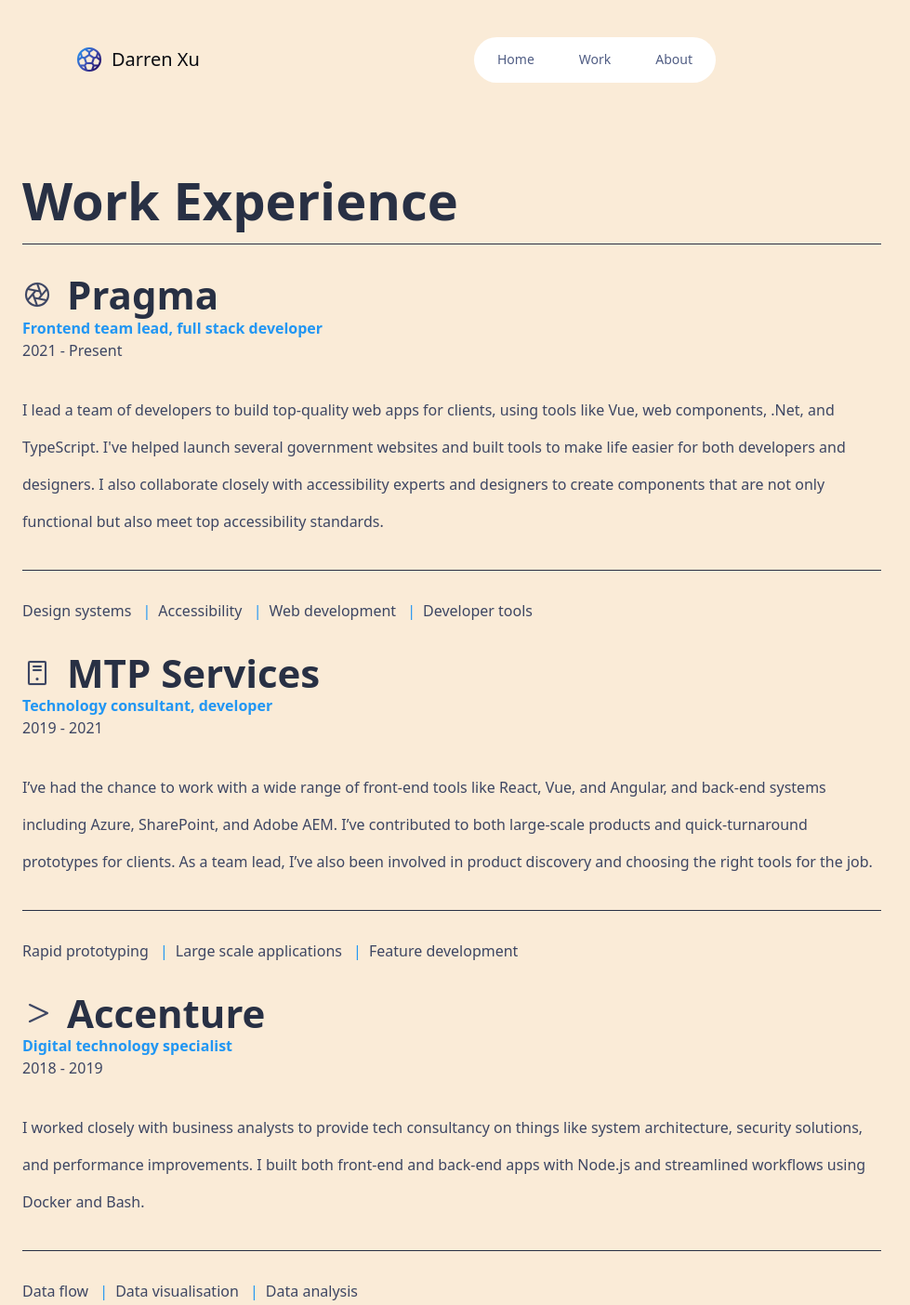
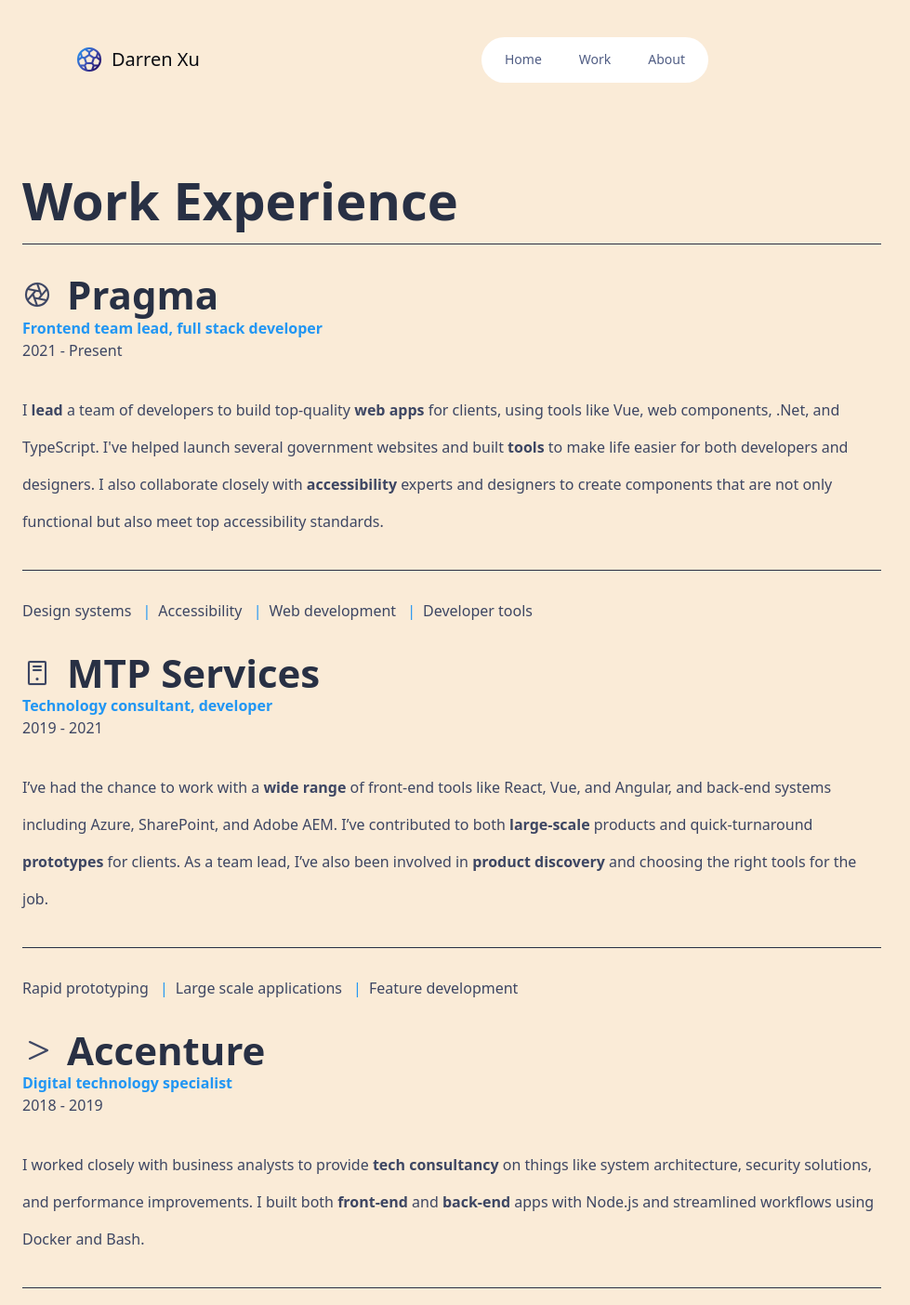
Before and after one commit to DarrenXu94/motion-portfolio, an Astro site: page /work in a window 1280 px wide. Shown: the top 1404 px of the page at 93% size, without its empty margins (0-979 px from the left). Built offline with nearby package versions, Linux system fonts and the light colour scheme; Astro itself is replaced by a stand-in of ours.

Commit message:
word emphasis

```diff
--- a/src/components/nav.astro
+++ b/src/components/nav.astro
@@ -175,11 +175,11 @@
     margin: 0;
     display: flex;
     flex-direction: column;
-    gap: 1rem;
+    gap: 0.5rem;
     font-size: var(--text-md);
     line-height: 1.2;
     list-style: none;
-    padding: 2rem;
+    padding: 1rem 2rem;
     background-color: var(--gray-999);
     /* border-bottom: 1px solid var(--gray-800); */
   }
@@ -188,6 +188,8 @@
     display: inline-block;
     color: var(--gray-300);
     text-decoration: none;
+    width: 100%;
+    padding: 0.5rem 0;
   }
 
   .link.active {
--- a/src/pages/about.astro
+++ b/src/pages/about.astro
@@ -16,10 +16,11 @@
       <h2 class="section-title">Background</h2>
       <div class="content">
         <p>
-          My name is Darren. I am a full stack developer with a passion for UI
-          development and design. I enjoy crafting intuitive, user-friendly web
-          interfaces that are exciting and easy to use. I've been building all
-          kinds of web things for a while, and I'm always up for new challenges.
+          My name is Darren. I am a <b>full stack developer</b> with a passion for
+          UI development and design. I enjoy crafting <b>intuitive</b>, <b
+            >user-friendly</b
+          > web interfaces that are exciting and easy to use. I've been building
+          all kinds of web things for a while, and always up for a chat.
         </p>
       </div>
     </section>
@@ -97,7 +98,7 @@
 
   .content {
     grid-column: 2 / 4;
-    width: 75%;
+    width: 100%;
   }
 
   .content :global(a) {
@@ -127,6 +128,10 @@
       grid-column-start: 2;
     }
 
+    .content {
+      width: 75%;
+    }
+
     section {
       display: contents;
       font-size: var(--text-lg);
--- a/src/pages/work.astro
+++ b/src/pages/work.astro
@@ -20,7 +20,7 @@
     role: "Frontend team lead, full stack developer",
     date: "2021 - Present",
     description: `
-  I lead a team of developers to build top-quality web apps for clients, using tools like Vue, web components, .Net, and TypeScript. I've helped launch several government websites and built tools to make life easier for both developers and designers. I also collaborate closely with accessibility experts and designers to create components that are not only functional but also meet top accessibility standards.
+  I <b>lead</b> a team of developers to build top-quality <b>web apps</b> for clients, using tools like Vue, web components, .Net, and TypeScript. I've helped launch several government websites and built <b>tools</b> to make life easier for both developers and designers. I also collaborate closely with <b>accessibility</b> experts and designers to create components that are not only functional but also meet top accessibility standards.
     `,
     skills: [
       "Design systems",
@@ -35,7 +35,7 @@
     role: "Technology consultant, developer",
     date: "2019 - 2021",
     description: `
-I’ve had the chance to work with a wide range of front-end tools like React, Vue, and Angular, and back-end systems including Azure, SharePoint, and Adobe AEM. I’ve contributed to both large-scale products and quick-turnaround prototypes for clients. As a team lead, I’ve also been involved in product discovery and choosing the right tools for the job.
+I’ve had the chance to work with a <b>wide range</b> of front-end tools like React, Vue, and Angular, and back-end systems including Azure, SharePoint, and Adobe AEM. I’ve contributed to both <b>large-scale</b> products and quick-turnaround <b>prototypes</b> for clients. As a team lead, I’ve also been involved in <b>product discovery</b> and choosing the right tools for the job.
     `,
     skills: [
       "Rapid prototyping",
@@ -49,7 +49,7 @@
     role: "Digital technology specialist",
     date: "2018 - 2019",
     description: `
-I worked closely with business analysts to provide tech consultancy on things like system architecture, security solutions, and performance improvements. I built both front-end and back-end apps with Node.js and streamlined workflows using Docker and Bash.
+I worked closely with business analysts to provide <b>tech consultancy</b> on things like system architecture, security solutions, and performance improvements. I built both <b>front-end</b> and <b>back-end</b> apps with Node.js and streamlined workflows using Docker and Bash.
     `,
     skills: ["Data flow", "Data visualisation", "Data analysis"],
     icon: "greater-than",
@@ -59,7 +59,7 @@
     role: "Software Engineer graduate",
     date: "2016 - 2018",
     description: `
-Through different rotations, I gained insight into the defense and public service sectors, especially around the growing cyber security challenges. I worked on several projects using a range of tools like React, ExpressJS, Flask, ELK Stack, MongoDB, and Apache NiFi. I also supported critical operations by offering technical solutions, picked up system administration and networking basics, built my own data transfer tool, and created graphical interfaces for data analysis.
+Through different rotations, I gained insight into the defense and public service sectors, especially around the growing <b>cyber security</b> challenges. I worked on several projects using a range of tools like React, ExpressJS, Flask, ELK Stack, MongoDB, and Apache NiFi. I also supported <b>critical</b> operations by offering technical solutions, picked up system administration and networking basics, built my own data transfer tool, and created graphical interfaces for data analysis.
     `,
     skills: [
       "Ops support",
@@ -157,7 +157,13 @@
   .description {
     padding-bottom: 2rem;
     padding-top: 2rem;
-    width: 75%;
+    width: 100%;
     line-height: 2.5;
   }
+
+  @media (min-width: 50em) {
+    .description {
+      width: 75%;
+    }
+  }
 </style>
```
